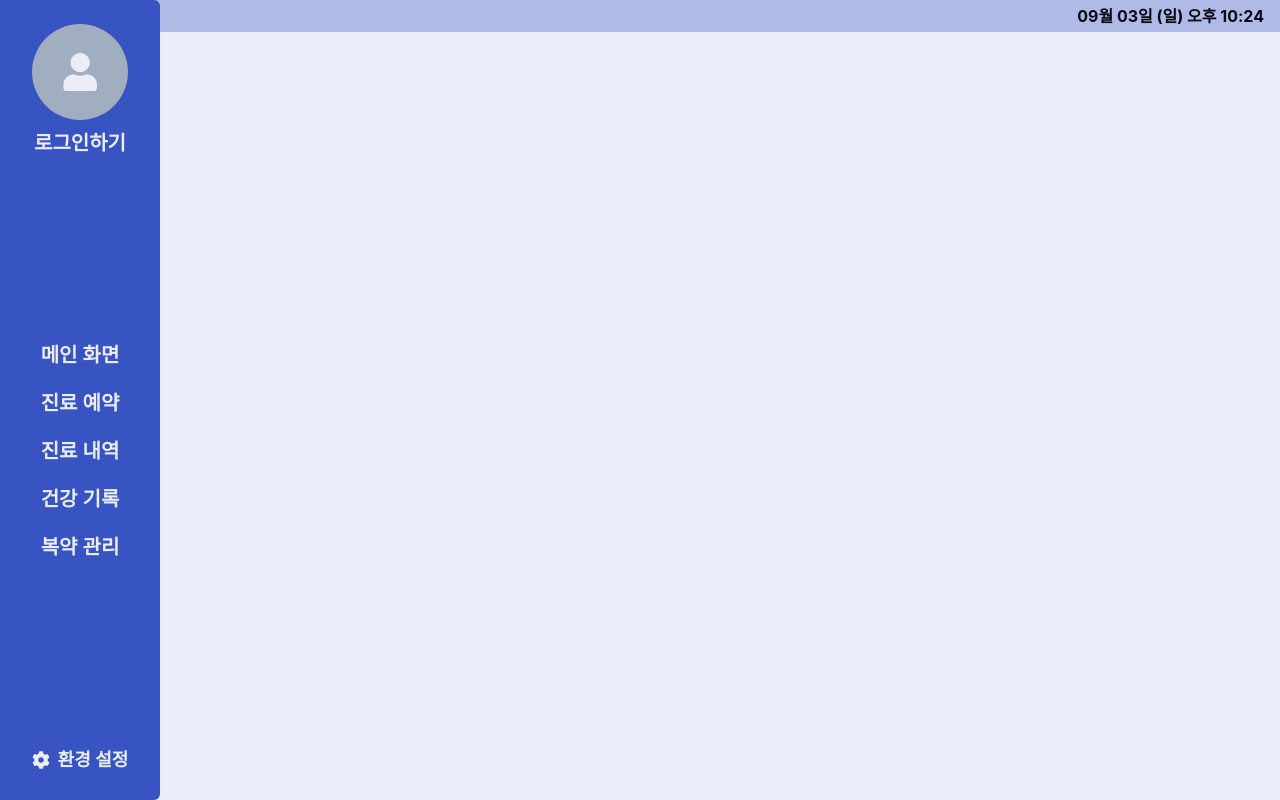
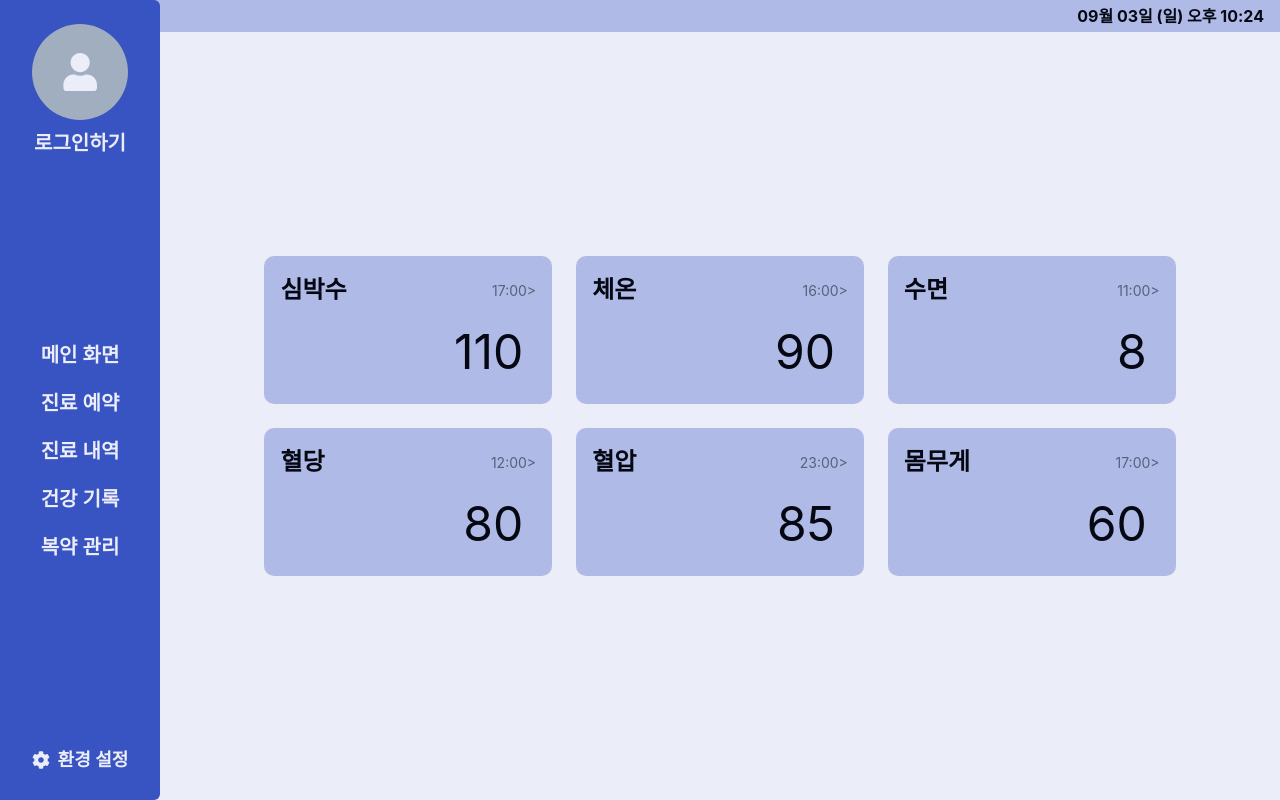
Before and after one commit to hwna00/2023ESWContest_webOS_3015, a React app in the folder packages/apps/user/: page /health-history in a window 1280 px wide. Built offline with nearby package versions, Linux system fonts and the light colour scheme; no server answers; the HTML template or start-up script is replaced by a standard one.

Commit message:
Feat(user): 건강 기록 페이지 생성
- 최근 건강 정보 측정치를 보여주는 건강 기록 페이지 생성
- 최근 측정치를 배열로 저장해 gird와 map함수 이용하여 보여줌

ref: #21

```diff
--- a/packages/apps/user/src/views/HealthHistory/HealthHistory.js
+++ b/packages/apps/user/src/views/HealthHistory/HealthHistory.js
@@ -1,5 +1,48 @@
+import { Text, Grid, Flex, VStack, HStack } from '@chakra-ui/react';
+
 const HealthHistory = function () {
-  return <></>;
+  const recentData = [
+    { name: '심박수', measuementTime: '17:00', value: 110 },
+    { name: '체온', measuementTime: '16:00', value: 90 },
+    { name: '수면', measuementTime: '11:00', value: 8 },
+    { name: '혈당', measuementTime: '12:00', value: 80 },
+    { name: '혈압', measuementTime: '23:00', value: 85 },
+    { name: '몸무게', measuementTime: '17:00', value: 60 },
+  ];
+  return (
+    <Flex h={'full '} justifyContent={'center'} alignItems={'center'}>
+      <Grid
+        w={'85%'}
+        templateRows="repeat(2, 1fr)"
+        templateColumns="repeat(3, 1fr)"
+        gap={6}
+        placeItems={'center'}
+      >
+        {recentData.map((data, index) => (
+          <VStack
+            h={'full'}
+            w={'full'}
+            bg={'primary.200'}
+            borderRadius={10}
+            padding={'4'}
+            justifyContent={'space-between'}
+          >
+            <HStack w={'full'} justifyContent={'space-between'}>
+              <Text fontSize="2xl" fontWeight={'bold'}>
+                {data.name}
+              </Text>
+              <Text fontSize="sm" float={'right'} opacity={'0.5'}>
+                {data.measuementTime}&gt;
+              </Text>
+            </HStack>
+            <Text w={'90%'} fontSize="5xl" align={'right'}>
+              {data.value}
+            </Text>
+          </VStack>
+        ))}
+      </Grid>
+    </Flex>
+  );
 };
 
 export default HealthHistory;
```
